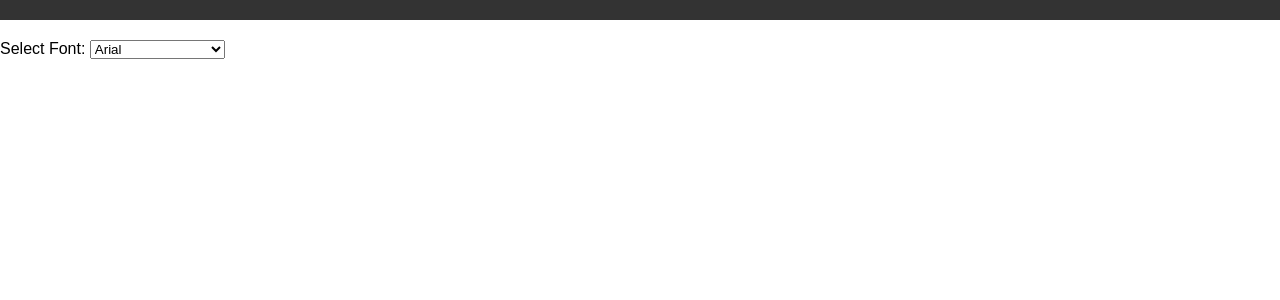
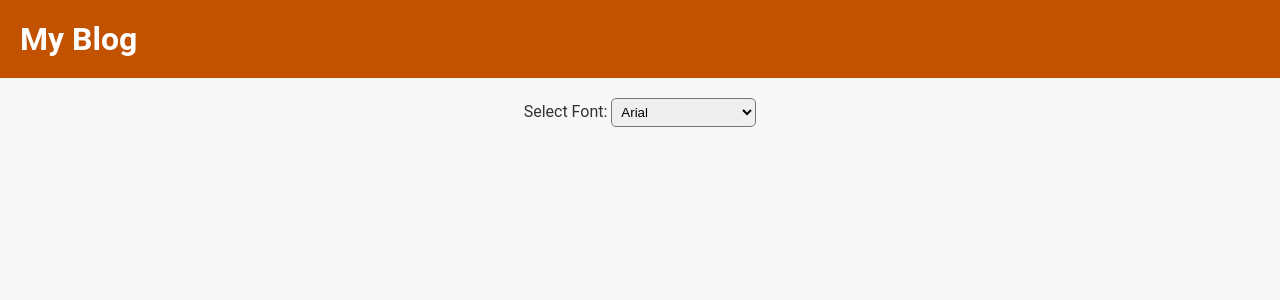
Before and after one commit to SaluAnnGeorge/my-first-blog, a Django app: page / in a window 1280 px wide. Shown: the top 300 px of the page. Run offline with Django 3.2, Linux system fonts and the light colour scheme; data that the repository does not hold is empty.

Commit message:
modifies post_list html page.

```diff
--- a/blog/templates/blog/post_list.html
+++ b/blog/templates/blog/post_list.html
@@ -3,37 +3,77 @@
 <head>
     <meta charset="UTF-8">
     <meta name="viewport" content="width=device-width, initial-scale=1.0">
-    <title>Your Blog</title>
+    <title> My Blog</title>
     <style>
+        h1 {
+            text-align: left;
+        }
         body {
-            font-family: Arial, sans-serif;
+            font-family: 'Roboto', sans-serif;
             margin: 0;
             padding: 0;
+            background-color: #f8f8f8;
+            color: #333333;
         }
+
         .page-header {
-            background-color: #333;
+            background-color: #C25100;
             color: #fff;
-            padding: 10px 20px;
+            padding: 20px;
+            text-align: center;
+        }
+        .page-header h1 {
+            margin: 0;
+            font-size: 32px;
         }
         .top-menu {
             color: #fff;
             text-decoration: none;
+            padding: 10px 20px;
+            border-radius: 5px;
+            background-color: #030101;
         }
         .top-menu:hover {
-            text-decoration: underline;
+            background-color: #777;
         }
         .font-changer {
             margin: 20px 0;
+            text-align: center;
+        }
+        #fontSelector {
+            padding: 5px;
+            border-radius: 5px;
+        }
+        .posts {
+            max-width: 800px;
+            margin: 0 auto;
+            padding: 20px;
         }
         .post {
-            border-bottom: 1px solid #ccc;
+            border: 1px solid #ccc;
+            border-radius: 5px;
             padding: 20px;
+            margin-bottom: 20px;
+            background-color: #fff;
+            box-shadow: 0px 0px 10px rgba(0, 0, 0, 0.1);
+        }
+        .post:hover {
+            box-shadow: 0px 0px 15px rgba(0, 0, 0, 0.2);
         }
         .date {
             color: #666;
+            margin-bottom: 10px;
+        }
+        .post h1 {
+            font-size: 24px;
+            margin-top: 0;
+            margin-bottom: 10px;
+        }
+        .post p {
+            line-height: 1.6;
         }
         .post a {
-            color: #333;
+            color: #007bff;
             text-decoration: none;
         }
         .post a:hover {
@@ -43,10 +83,9 @@
 </head>
 <body>
     <div class="page-header">
+        <h1>  My Blog</h1>
         {% if user.is_authenticated %}
-        <a href="{% url 'post_new' %}" class="top-menu">
-            Add New Post
-        </a>
+        <a href="{% url 'post_new' %}" class="top-menu">Add New Post</a>
         {% endif %}
     </div>
     <div class="font-changer">
```
